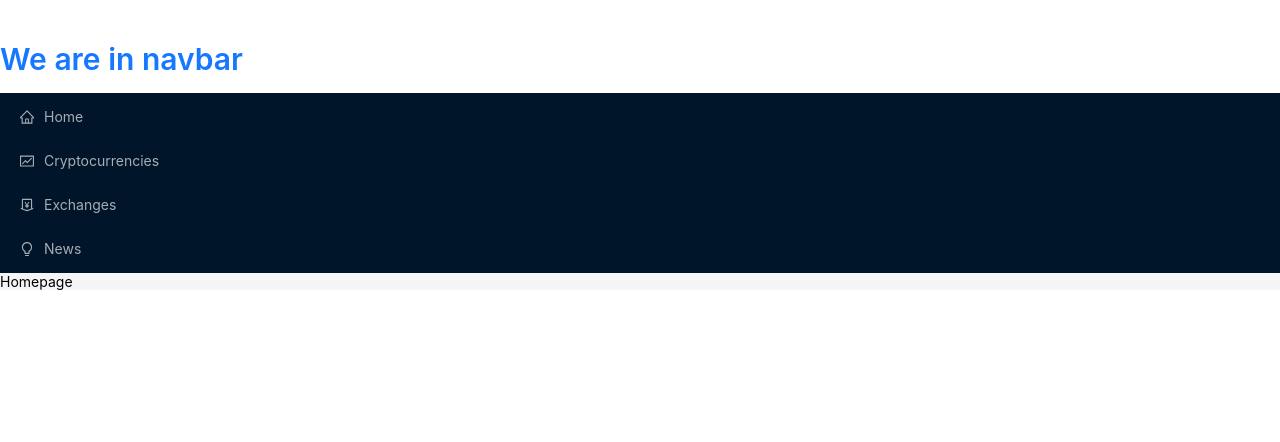
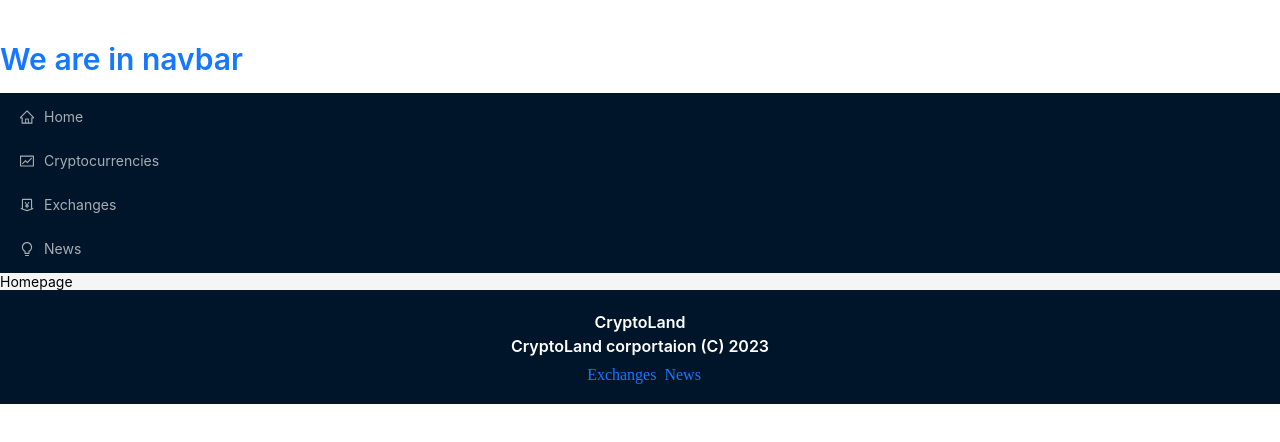
Before and after one commit to EmilMattssonTech/crypto-app, a React (Vite) app: page / in a window 1280 px wide. Shown: the top 442 px of the page. Built offline with nearby package versions, Linux system fonts and the light colour scheme.

Commit message:
layout finished

```diff
--- a/package.json
+++ b/package.json
@@ -21,7 +21,8 @@
     "react-chartjs-2": "^5.2.0",
     "react-dom": "^18.2.0",
     "react-redux": "^8.0.5",
-    "react-router-dom": "^6.8.0",
+    "react-router": "^6.8.0",
+    "react-router-dom": "^5.2.0",
     "sass": "^1.57.1"
   },
   "devDependencies": {
--- a/src/App.jsx
+++ b/src/App.jsx
@@ -1,6 +1,6 @@
 import "./App.scss";
 import { Switch, Route, Link } from "react-router-dom";
-import { Layout, Typograhphy, Space } from "antd";
+import { Layout, Typography, Space } from "antd";
 import Navbar from "./components/Navbar/Navbar";
 import Exchanges from "./components/Exchanges/Exchanges";
 import Homepage from "./components/Homepage/Homepage";
@@ -36,8 +36,21 @@ function App() {
             </Switch>
           </div>
         </Layout>
+        <div className="footer">
+          <Typography.Title
+            level={5}
+            style={{ color: "white", textAlign: "center" }}
+          >
+            CryptoLand <br />
+            CryptoLand corportaion (C) 2023
+          </Typography.Title>
+          <Space>
+            <Link to="/"></Link>
+            <Link to="/exchanges">Exchanges</Link>
+            <Link to="/news">News</Link>
+          </Space>
+        </div>
       </div>
-      <div className="footer"></div>
     </div>
   );
 }
--- a/src/App.scss
+++ b/src/App.scss
@@ -1,4 +1,12 @@
-#f8fafd #ffffff .App {
+.App {
   min-height: 100vh;
   min-width: 100%;
+
+  .footer {
+    background-color: #001529;
+    display: flex;
+    flex-direction: column;
+    padding: 20px;
+    align-items: center;
+  }
 }
```
Also changed, not shown: 1 other file (tests, documents, lock files or other folders).
